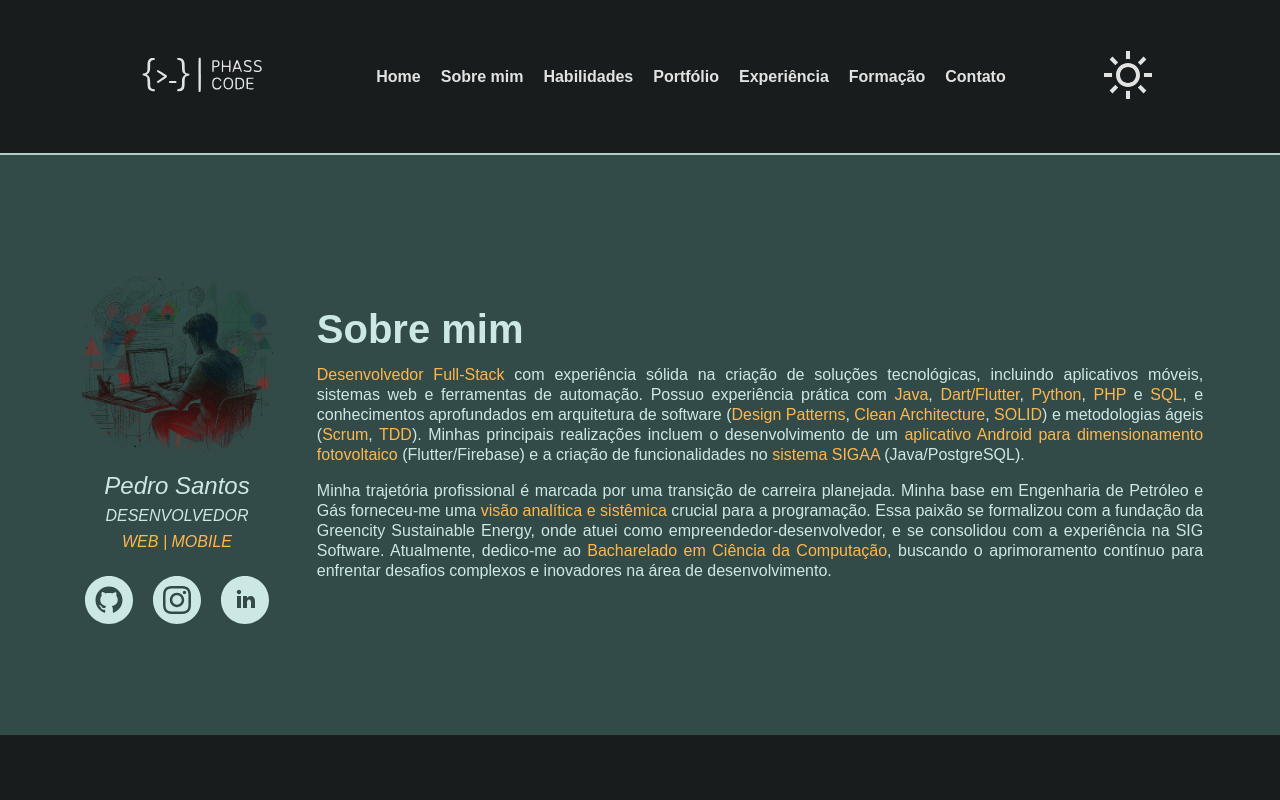
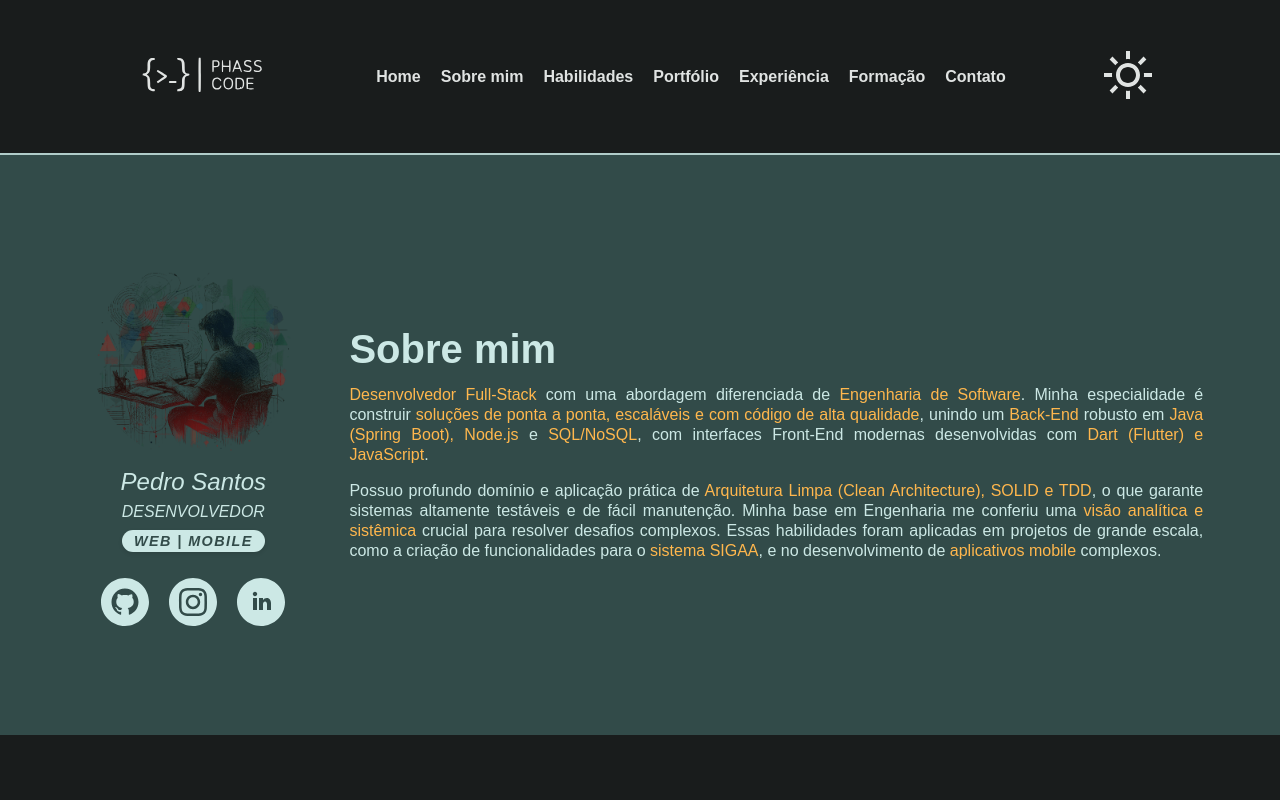
Before and after one commit to SladeSouzaSantos/website-portfolio, a website: page build-website/index.html in a window 1280 px wide. Shown: the top 800 px of the page. Drawn offline with nearby package versions, Linux system fonts and the light colour scheme.

Commit message:
modificação do texto de apresentação

```diff
--- a/build-website/assets/css/about.css
+++ b/build-website/assets/css/about.css
@@ -125,6 +125,17 @@
     animation-delay: 3.6s;
 }
 
+.job-badge {
+    display: inline-block;
+    padding: 4px 12px;
+    border-radius: 50px;
+    font-size: 0.9em;
+    font-weight: 700;
+    letter-spacing: 0.1em;
+    text-transform: uppercase;
+    box-shadow: 0 2px 4px rgba(0, 0, 0, 0.1);
+}
+
 @media(max-width: 780px){
     .about__group{
         flex-direction: column;
--- a/build-website/index.html
+++ b/build-website/index.html
@@ -57,7 +57,9 @@
                         <img class="about__perfil-image" src="assets/img/code.png" alt="Foto de Pedro Santos em sua colação de grau.">
                         <h2 class="about__perfil-name">Pedro Santos</h2>
                         <h3 class="about__perfil-job">DESENVOLVEDOR</h3>
-                        <h4 class="about__perfil-job"><span class="accent-text"><strong>WEB | MOBILE</strong></span></h4>
+                        <h4 class="about__perfil-job">
+                            <span class="job-badge on-secondary-container"><span class="secondary-container-text"><strong>WEB | MOBILE</strong></span></span>
+                        </h4>
                         <div class="about__perfil-social-media">
                             <a href="https://github.com/SladeSouzaSantos" class="zoom">
                                 <svg class="about__icons on-secondary-container-filter" role="img" aria-label="Acesse o meu perfil do Github"><use xlink:href="assets/img/icons.svg#github" /></svg>
@@ -73,10 +75,10 @@
                     <div class="about__context">
                         <h2 class="about__title">Sobre mim</h2>
                         <p>
-                        <span class="accent-text"><strong>Desenvolvedor Full-Stack</strong></span> com experiência sólida na criação de soluções tecnológicas, incluindo aplicativos móveis, sistemas web e ferramentas de automação. Possuo experiência prática com <span class="accent-text"><strong>Java</strong></span>, <span class="accent-text"><strong>Dart/Flutter</strong></span>, <span class="accent-text"><strong>Python</strong></span>, <span class="accent-text"><strong>PHP</strong></span> e <span class="accent-text"><strong>SQL</strong></span>, e conhecimentos aprofundados em arquitetura de software (<span class="accent-text"><strong>Design Patterns</strong></span>, <span class="accent-text"><strong>Clean Architecture</strong></span>, <span class="accent-text"><strong>SOLID</strong></span>) e metodologias ágeis (<span class="accent-text"><strong>Scrum</strong></span>, <span class="accent-text"><strong>TDD</strong></span>). Minhas principais realizações incluem o desenvolvimento de um <span class="accent-text"><strong>aplicativo Android para dimensionamento fotovoltaico</strong></span> (Flutter/Firebase) e a criação de funcionalidades no <span class="accent-text"><strong>sistema SIGAA</strong></span> (Java/PostgreSQL).
+                            <span class="accent-text"><strong>Desenvolvedor Full-Stack</strong></span> com uma abordagem diferenciada de <span class="accent-text"><strong>Engenharia de Software</strong></span>. Minha especialidade é construir <span class="accent-text"><strong>soluções de ponta a ponta, escaláveis e com código de alta qualidade</strong></span>, unindo um <span class="accent-text"><strong>Back-End</strong></span> robusto em <span class="accent-text"><strong>Java (Spring Boot), Node.js</strong></span> e <span class="accent-text"><strong>SQL/NoSQL</strong></span>, com interfaces Front-End modernas desenvolvidas com <span class="accent-text"><strong>Dart (Flutter) e JavaScript</strong></span>.
                         </p>
                         <p>
-                        Minha trajetória profissional é marcada por uma transição de carreira planejada. Minha base em Engenharia de Petróleo e Gás forneceu-me uma <span class="accent-text"><strong>visão analítica e sistêmica</strong></span> crucial para a programação. Essa paixão se formalizou com a fundação da Greencity Sustainable Energy, onde atuei como empreendedor-desenvolvedor, e se consolidou com a experiência na SIG Software. Atualmente, dedico-me ao <span class="accent-text"><strong>Bacharelado em Ciência da Computação</strong></span>, buscando o aprimoramento contínuo para enfrentar desafios complexos e inovadores na área de desenvolvimento.
+                            Possuo profundo domínio e aplicação prática de <span class="accent-text"><strong>Arquitetura Limpa (Clean Architecture), SOLID e TDD</strong></span>, o que garante sistemas altamente testáveis e de fácil manutenção. Minha base em Engenharia me conferiu uma <span class="accent-text"><strong>visão analítica e sistêmica</strong></span> crucial para resolver desafios complexos. Essas habilidades foram aplicadas em projetos de grande escala, como a criação de funcionalidades para o <span class="accent-text"><strong>sistema SIGAA</strong></span>, e no desenvolvimento de <span class="accent-text"><strong>aplicativos mobile</strong></span> complexos.
                         </p>
                     </div>
                 </div>
```
